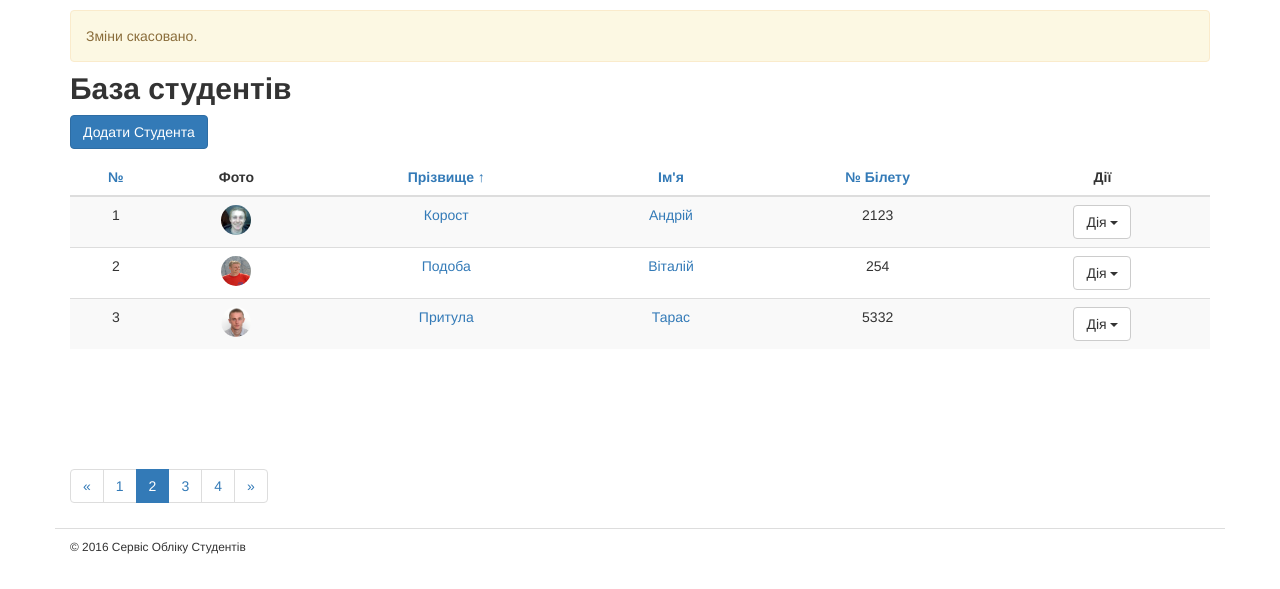
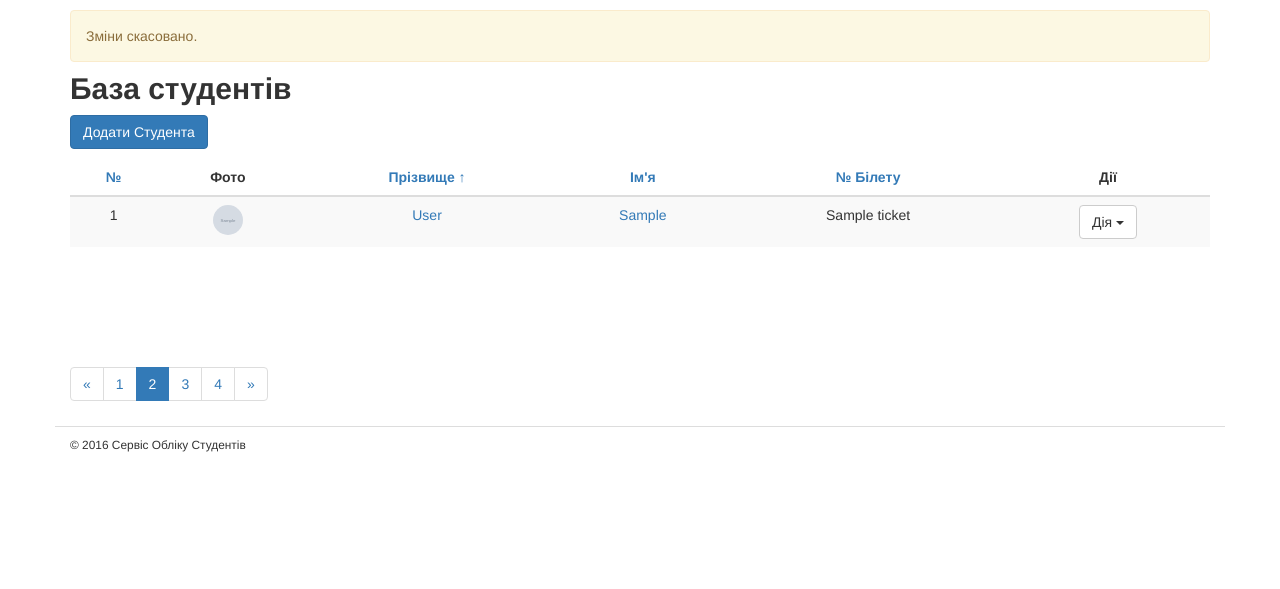
Before and after one commit to Yurion/StudentsDBV4, a Django app: template students/templates/students/students_list.html in a window 1280 px wide. Shown: the part 112-701 px from the top of the page. Run offline with Django 3.2, Linux system fonts and the light colour scheme; the template is opened without the code that fills it: most values are stand-ins (such as "Sample title", 1, 10 or a date in 2020); grey boxes marked "Sample" are stand-in pictures; some libraries are stand-ins or nearby versions.

Commit message:
refactor students_table with {% for %} tag

```diff
--- a/students/templates/students/students_list.html
+++ b/students/templates/students/students_list.html
@@ -1,3 +1,5 @@
+{% load static from staticfiles %}
+
 <!DOCTYPE html>
 <html lang="uk">
 <head>
@@ -24,7 +26,7 @@
         <!--}-->
     <!--</style>-->
 
-    <link rel="stylesheet" href="/static/css/main.css">
+    <link rel="stylesheet" href="{% static "css/main.css" %}">
 </head>
 
 <body>
@@ -82,12 +84,13 @@
                     </tr>
                     </thead>
                     <tbody>
+                    {% for student in students %}
                     <tr>
-                        <td>1</td>
-                        <td><img src="/static/img/me.jpeg" class="img-circle" height="30" width="30"></td>
-                        <td><a href="{% url "students_edit" 1 %}" title="Редагувати">Корост</a></td>
-                        <td><a href="{% url "students_edit" 1 %}" title="Редагувати">Андрій</a></td>
-                        <td>2123</td>
+                        <td>{{ forloop.counter }}</td>
+                        <td><img src="{% static student.image %}" class="img-circle" height="30" width="30"></td>
+                        <td><a href="{% url "students_edit" student.id %}" title="Редагувати">{{ student.last_name }}</a></td>
+                        <td><a href="{% url "students_edit" student.id %}" title="Редагувати">{{ student.first_name }}</a></td>
+                        <td>{{ student.ticket }}</td>
                         <td>
                             <div class="btn-group">
                                 <button type="button" class="btn btn-default dropdown-toggle" data-toggle="dropdown"
@@ -95,54 +98,14 @@
                                     Дія <span class="caret"></span>
                                 </button>
                                 <ul class="dropdown-menu" role="menu">
-                                    <li><a href="/journal/1">Відвідування</a></li>
-                                    <li><a href="{% url "students_edit" 1 %}">Редагувати</a></li>
-                                    <li><a href="{% url "students_delete" 1 %}">Видалити</a></li>
+                                    <li><a href="/journal/{{ student.id }}">Відвідування</a></li>
+                                    <li><a href="{% url "students_edit" student.id %}">Редагувати</a></li>
+                                    <li><a href="{% url "students_delete" student.id %}">Видалити</a></li>
                                 </ul>
                             </div>
                         </td>
                     </tr>
-
-                    <tr>
-                        <td>2</td>
-                        <td><img src="/static/img/podoba3.jpg" class="img-circle" height="30" width="30"></td>
-                        <td><a href="#" title="Редагувати">Подоба</a></td>
-                        <td><a href="#" title="Редагувати">Віталій</a></td>
-                        <td>254</td>
-                        <td>
-                            <div class="btn-group">
-                                <button type="button" class="btn btn-default dropdown-toggle" data-toggle="dropdown"
-                                        aria-expanded="false">
-                                    Дія <span class="caret"></span>
-                                </button>
-                                <ul class="dropdown-menu" role="menu">
-                                    <li><a href="#">Відвідування</a></li>
-                                    <li><a href="#">Редагувати</a></li>
-                                    <li><a href="#">Видалити</a></li>
-                                </ul>
-                            </div>
-                        </td>
-                    </tr>
-                    <tr>
-                        <td>3</td>
-                        <td><img src="/static/img/piv.png" class="img-circle" height="30" width="30"></td>
-                        <td><a href="#" title="Редагувати">Притула</a></td>
-                        <td><a href="#" title="Редагувати">Тарас</a></td>
-                        <td>5332</td>
-                        <td>
-                            <div class="btn-group">
-                                <button type="button" class="btn btn-default dropdown-toggle" data-toggle="dropdown"
-                                        aria-expanded="false">
-                                    Дія <span class="caret"></span>
-                                </button>
-                                <ul class="dropdown-menu" role="menu">
-                                    <li><a href="#">Відвідування</a></li>
-                                    <li><a href="#">Редагувати</a></li>
-                                    <li><a href="#">Видалити</a></li>
-                                </ul>
-                            </div>
-                        </td>
-                    </tr>
+                    {% endfor %}
                     </tbody>
                 </table>
             </section>
```
Also changed, not shown: students/views.py (+18 -1 lines).
